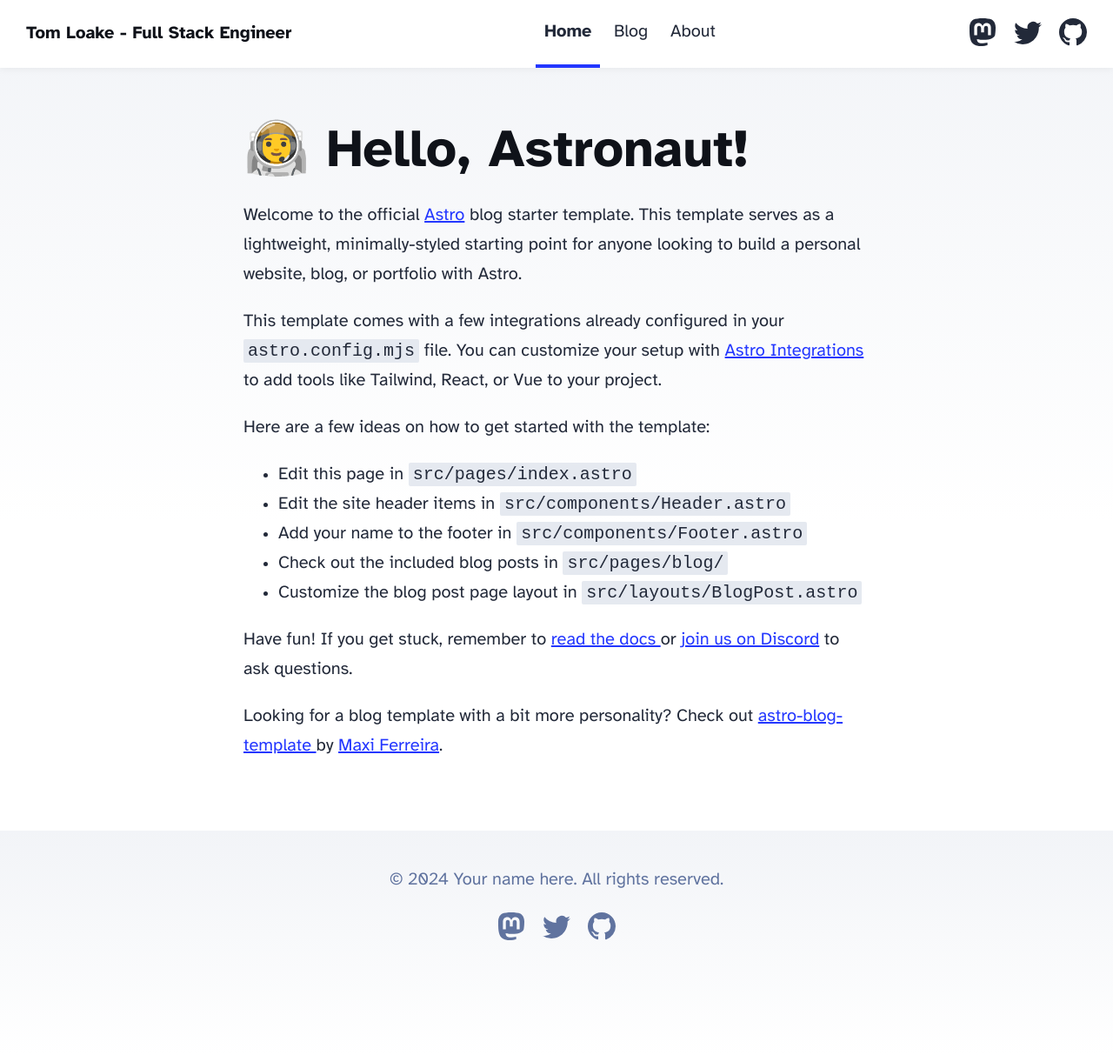
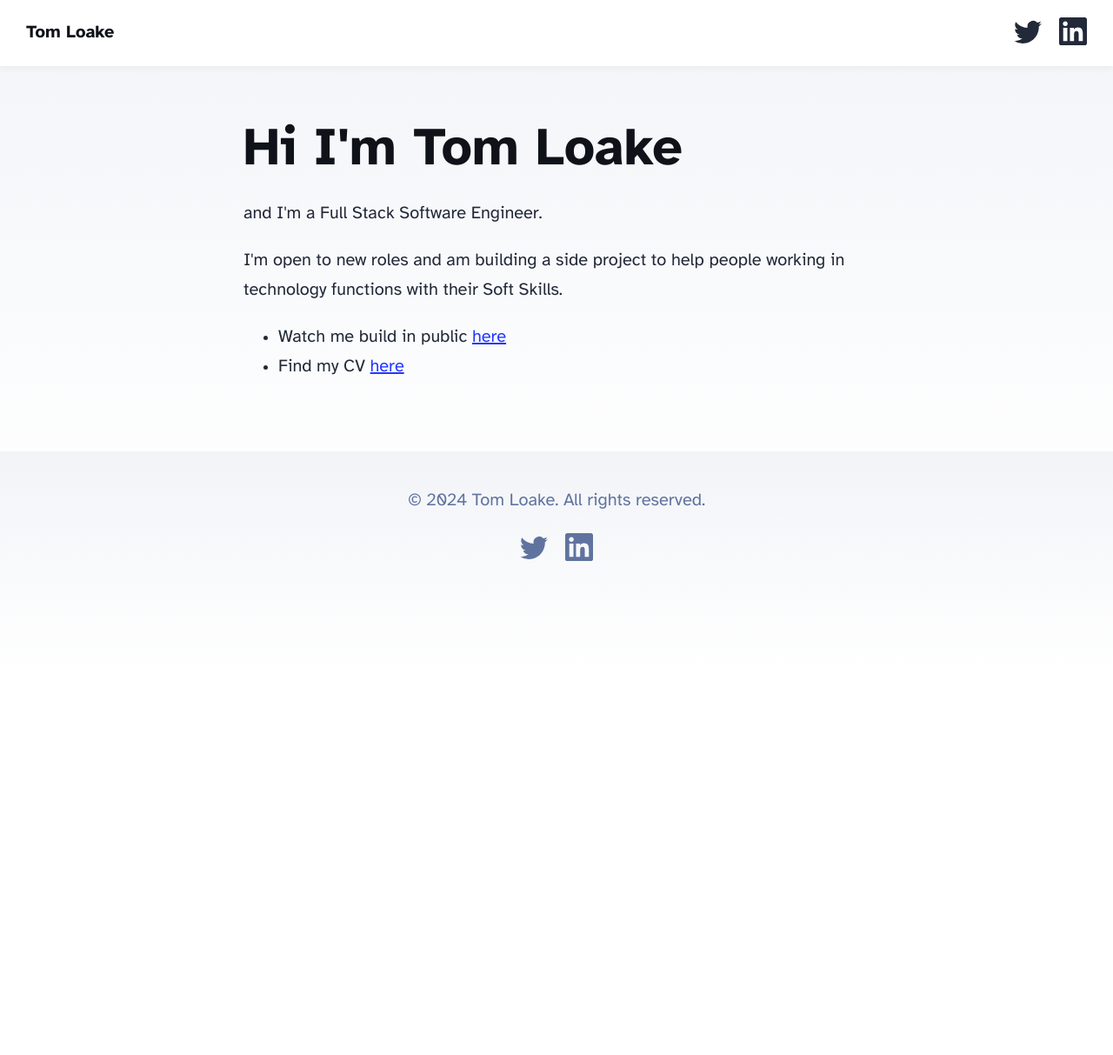
Before and after one commit to tomloake/tomloake.github.io, an Astro site: page / in a window 1280 px wide. Shown: the whole page at 87% size. After the commit the page ends 800 px from the top, so only its background shows below. Built offline with nearby package versions, Linux system fonts and the light colour scheme; Astro itself is replaced by a stand-in of ours.

Commit message:
fixed social links, made hompage ok

```diff
--- a/src/components/Footer.astro
+++ b/src/components/Footer.astro
@@ -3,24 +3,10 @@
 ---
 
 <footer>
-	&copy; {today.getFullYear()} Your name here. All rights reserved.
+	&copy; {today.getFullYear()} Tom Loake. All rights reserved.
 	<div class="social-links">
-		<a href="https://m.webtoo.ls/@astro" target="_blank">
-			<span class="sr-only">Follow Astro on Mastodon</span>
-			<svg
-				viewBox="0 0 16 16"
-				aria-hidden="true"
-				width="32"
-				height="32"
-				astro-icon="social/mastodon"
-				><path
-					fill="currentColor"
-					d="M11.19 12.195c2.016-.24 3.77-1.475 3.99-2.603.348-1.778.32-4.339.32-4.339 0-3.47-2.286-4.488-2.286-4.488C12.062.238 10.083.017 8.027 0h-.05C5.92.017 3.942.238 2.79.765c0 0-2.285 1.017-2.285 4.488l-.002.662c-.004.64-.007 1.35.011 2.091.083 3.394.626 6.74 3.78 7.57 1.454.383 2.703.463 3.709.408 1.823-.1 2.847-.647 2.847-.647l-.06-1.317s-1.303.41-2.767.36c-1.45-.05-2.98-.156-3.215-1.928a3.614 3.614 0 0 1-.033-.496s1.424.346 3.228.428c1.103.05 2.137-.064 3.188-.189zm1.613-2.47H11.13v-4.08c0-.859-.364-1.295-1.091-1.295-.804 0-1.207.517-1.207 1.541v2.233H7.168V5.89c0-1.024-.403-1.541-1.207-1.541-.727 0-1.091.436-1.091 1.296v4.079H3.197V5.522c0-.859.22-1.541.66-2.046.456-.505 1.052-.764 1.793-.764.856 0 1.504.328 1.933.983L8 4.39l.417-.695c.429-.655 1.077-.983 1.934-.983.74 0 1.336.259 1.791.764.442.505.661 1.187.661 2.046v4.203z"
-				></path></svg
-			>
-		</a>
-		<a href="https://twitter.com/astrodotbuild" target="_blank">
-			<span class="sr-only">Follow Astro on Twitter</span>
+		<a href="https://twitter.com/tomloake" target="_blank">
+			<span class="sr-only">Follow Tom Loake on Twitter</span>
 			<svg viewBox="0 0 16 16" aria-hidden="true" width="32" height="32" astro-icon="social/twitter"
 				><path
 					fill="currentColor"
@@ -28,14 +14,15 @@
 				></path></svg
 			>
 		</a>
-		<a href="https://github.com/withastro/astro" target="_blank">
-			<span class="sr-only">Go to Astro's GitHub repo</span>
-			<svg viewBox="0 0 16 16" aria-hidden="true" width="32" height="32" astro-icon="social/github"
-				><path
+		<a href="https://www.linkedin.com/in/tomloake/" target="_blank">
+			<span class="sr-only">Go to Astro's linked repo</span>
+			<svg viewBox="0 0 24 24" aria-hidden="true" width="32" height="32" astro-icon="social/linkedin">
+				<!-- <title>LinkedIn</title> -->
+				<path
 					fill="currentColor"
-					d="M8 0C3.58 0 0 3.58 0 8c0 3.54 2.29 6.53 5.47 7.59.4.07.55-.17.55-.38 0-.19-.01-.82-.01-1.49-2.01.37-2.53-.49-2.69-.94-.09-.23-.48-.94-.82-1.13-.28-.15-.68-.52-.01-.53.63-.01 1.08.58 1.23.82.72 1.21 1.87.87 2.33.66.07-.52.28-.87.51-1.07-1.78-.2-3.64-.89-3.64-3.95 0-.87.31-1.59.82-2.15-.08-.2-.36-1.02.08-2.12 0 0 .67-.21 2.2.82.64-.18 1.32-.27 2-.27.68 0 1.36.09 2 .27 1.53-1.04 2.2-.82 2.2-.82.44 1.1.16 1.92.08 2.12.51.56.82 1.27.82 2.15 0 3.07-1.87 3.75-3.65 3.95.29.25.54.73.54 1.48 0 1.07-.01 1.93-.01 2.2 0 .21.15.46.55.38A8.012 8.012 0 0 0 16 8c0-4.42-3.58-8-8-8z"
-				></path></svg
-			>
+					d="M20.447 20.452h-3.554v-5.569c0-1.328-.027-3.037-1.852-3.037-1.853 0-2.136 1.445-2.136 2.939v5.667H9.351V9h3.414v1.561h.046c.477-.9 1.637-1.85 3.37-1.85 3.601 0 4.267 2.37 4.267 5.455v6.286zM5.337 7.433c-1.144 0-2.063-.926-2.063-2.065 0-1.138.92-2.063 2.063-2.063 1.14 0 2.064.925 2.064 2.063 0 1.139-.925 2.065-2.064 2.065zm1.782 13.019H3.555V9h3.564v11.452zM22.225 0H1.771C.792 0 0 .774 0 1.729v20.542C0 23.227.792 24 1.771 24h20.451C23.2 24 24 23.227 24 22.271V1.729C24 .774 23.2 0 22.222 0h.003z"
+				></path>
+			</svg>
 		</a>
 	</div>
 </footer>
--- a/src/components/Header.astro
+++ b/src/components/Header.astro
@@ -5,24 +5,15 @@
 
 <header>
 	<nav>
-		<h2><a href="/">{SITE_TITLE}</a></h2>
+		<h2><a href="/">Tom Loake</a></h2>
 		<div class="internal-links">
-			<HeaderLink href="/">Home</HeaderLink>
-			<HeaderLink href="/blog">Blog</HeaderLink>
-			<HeaderLink href="/about">About</HeaderLink>
+			<!-- <HeaderLink href="/">Home</HeaderLink> -->
+			<!-- <HeaderLink href="/blog">Blog</HeaderLink> -->
+			<!-- <HeaderLink href="/about">About</HeaderLink> -->
 		</div>
 		<div class="social-links">
-			<a href="https://m.webtoo.ls/@astro" target="_blank">
-				<span class="sr-only">Follow Astro on Mastodon</span>
-				<svg viewBox="0 0 16 16" aria-hidden="true" width="32" height="32"
-					><path
-						fill="currentColor"
-						d="M11.19 12.195c2.016-.24 3.77-1.475 3.99-2.603.348-1.778.32-4.339.32-4.339 0-3.47-2.286-4.488-2.286-4.488C12.062.238 10.083.017 8.027 0h-.05C5.92.017 3.942.238 2.79.765c0 0-2.285 1.017-2.285 4.488l-.002.662c-.004.64-.007 1.35.011 2.091.083 3.394.626 6.74 3.78 7.57 1.454.383 2.703.463 3.709.408 1.823-.1 2.847-.647 2.847-.647l-.06-1.317s-1.303.41-2.767.36c-1.45-.05-2.98-.156-3.215-1.928a3.614 3.614 0 0 1-.033-.496s1.424.346 3.228.428c1.103.05 2.137-.064 3.188-.189zm1.613-2.47H11.13v-4.08c0-.859-.364-1.295-1.091-1.295-.804 0-1.207.517-1.207 1.541v2.233H7.168V5.89c0-1.024-.403-1.541-1.207-1.541-.727 0-1.091.436-1.091 1.296v4.079H3.197V5.522c0-.859.22-1.541.66-2.046.456-.505 1.052-.764 1.793-.764.856 0 1.504.328 1.933.983L8 4.39l.417-.695c.429-.655 1.077-.983 1.934-.983.74 0 1.336.259 1.791.764.442.505.661 1.187.661 2.046v4.203z"
-					></path></svg
-				>
-			</a>
-			<a href="https://twitter.com/astrodotbuild" target="_blank">
-				<span class="sr-only">Follow Astro on Twitter</span>
+			<a href="https://twitter.com/tomloake" target="_blank">
+				<span class="sr-only">Follow Tom Loake on Twitter</span>
 				<svg viewBox="0 0 16 16" aria-hidden="true" width="32" height="32"
 					><path
 						fill="currentColor"
@@ -30,12 +21,12 @@
 					></path></svg
 				>
 			</a>
-			<a href="https://github.com/withastro/astro" target="_blank">
-				<span class="sr-only">Go to Astro's GitHub repo</span>
-				<svg viewBox="0 0 16 16" aria-hidden="true" width="32" height="32"
+			<a href="https://www.linkedin.com/in/tomloake/" target="_blank">
+				<span class="sr-only">Connect with Tom Loake on LinkedIn repo</span>
+				<svg viewBox="0 0 24 24" aria-hidden="true" width="32" height="32"
 					><path
 						fill="currentColor"
-						d="M8 0C3.58 0 0 3.58 0 8c0 3.54 2.29 6.53 5.47 7.59.4.07.55-.17.55-.38 0-.19-.01-.82-.01-1.49-2.01.37-2.53-.49-2.69-.94-.09-.23-.48-.94-.82-1.13-.28-.15-.68-.52-.01-.53.63-.01 1.08.58 1.23.82.72 1.21 1.87.87 2.33.66.07-.52.28-.87.51-1.07-1.78-.2-3.64-.89-3.64-3.95 0-.87.31-1.59.82-2.15-.08-.2-.36-1.02.08-2.12 0 0 .67-.21 2.2.82.64-.18 1.32-.27 2-.27.68 0 1.36.09 2 .27 1.53-1.04 2.2-.82 2.2-.82.44 1.1.16 1.92.08 2.12.51.56.82 1.27.82 2.15 0 3.07-1.87 3.75-3.65 3.95.29.25.54.73.54 1.48 0 1.07-.01 1.93-.01 2.2 0 .21.15.46.55.38A8.012 8.012 0 0 0 16 8c0-4.42-3.58-8-8-8z"
+					d="M20.447 20.452h-3.554v-5.569c0-1.328-.027-3.037-1.852-3.037-1.853 0-2.136 1.445-2.136 2.939v5.667H9.351V9h3.414v1.561h.046c.477-.9 1.637-1.85 3.37-1.85 3.601 0 4.267 2.37 4.267 5.455v6.286zM5.337 7.433c-1.144 0-2.063-.926-2.063-2.065 0-1.138.92-2.063 2.063-2.063 1.14 0 2.064.925 2.064 2.063 0 1.139-.925 2.065-2.064 2.065zm1.782 13.019H3.555V9h3.564v11.452zM22.225 0H1.771C.792 0 0 .774 0 1.729v20.542C0 23.227.792 24 1.771 24h20.451C23.2 24 24 23.227 24 22.271V1.729C24 .774 23.2 0 22.222 0h.003z"
 					></path></svg
 				>
 			</a>
--- a/src/pages/index.astro
+++ b/src/pages/index.astro
@@ -13,37 +13,17 @@
 	<body>
 		<Header title={SITE_TITLE} />
 		<main>
-			<h1>🧑‍🚀 Hello, Astronaut!</h1>
+			<h1>Hi I'm Tom Loake</h1>
 			<p>
-				Welcome to the official <a href="https://astro.build/">Astro</a> blog starter template. This
-				template serves as a lightweight, minimally-styled starting point for anyone looking to build
-				a personal website, blog, or portfolio with Astro.
+				and I'm a Full Stack Software Engineer.
 			</p>
 			<p>
-				This template comes with a few integrations already configured in your
-				<code>astro.config.mjs</code> file. You can customize your setup with
-				<a href="https://astro.build/integrations">Astro Integrations</a> to add tools like Tailwind,
-				React, or Vue to your project.
+				I'm open to new roles and am building a side project to help people working in technology functions with their Soft Skills.
 			</p>
-			<p>Here are a few ideas on how to get started with the template:</p>
 			<ul>
-				<li>Edit this page in <code>src/pages/index.astro</code></li>
-				<li>Edit the site header items in <code>src/components/Header.astro</code></li>
-				<li>Add your name to the footer in <code>src/components/Footer.astro</code></li>
-				<li>Check out the included blog posts in <code>src/pages/blog/</code></li>
-				<li>Customize the blog post page layout in <code>src/layouts/BlogPost.astro</code></li>
+				<li>Watch me build in public <a href="/blog">here</a></li>
+				<li>Find my CV <a href="public/tom-loake-resume.pdf">here</a></li>
 			</ul>
-			<p>
-				Have fun! If you get stuck, remember to <a href="https://docs.astro.build/"
-					>read the docs
-				</a> or <a href="https://astro.build/chat">join us on Discord</a> to ask questions.
-			</p>
-			<p>
-				Looking for a blog template with a bit more personality? Check out <a
-					href="https://github.com/Charca/astro-blog-template"
-					>astro-blog-template
-				</a> by <a href="https://twitter.com/Charca">Maxi Ferreira</a>.
-			</p>
 		</main>
 		<Footer />
 	</body>
```
Also changed, not shown: 1 other file.
